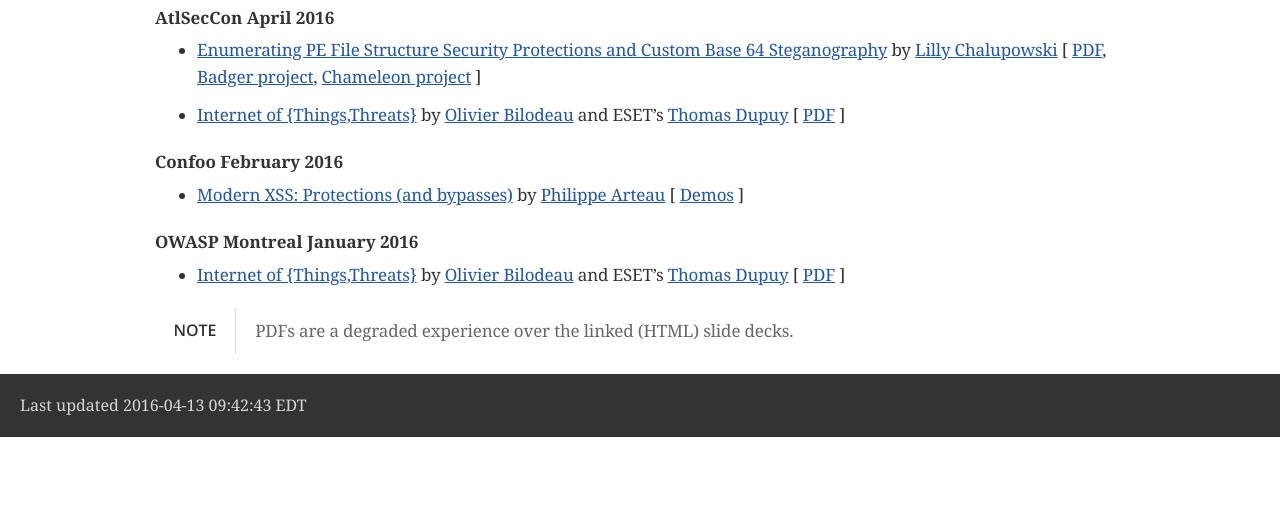
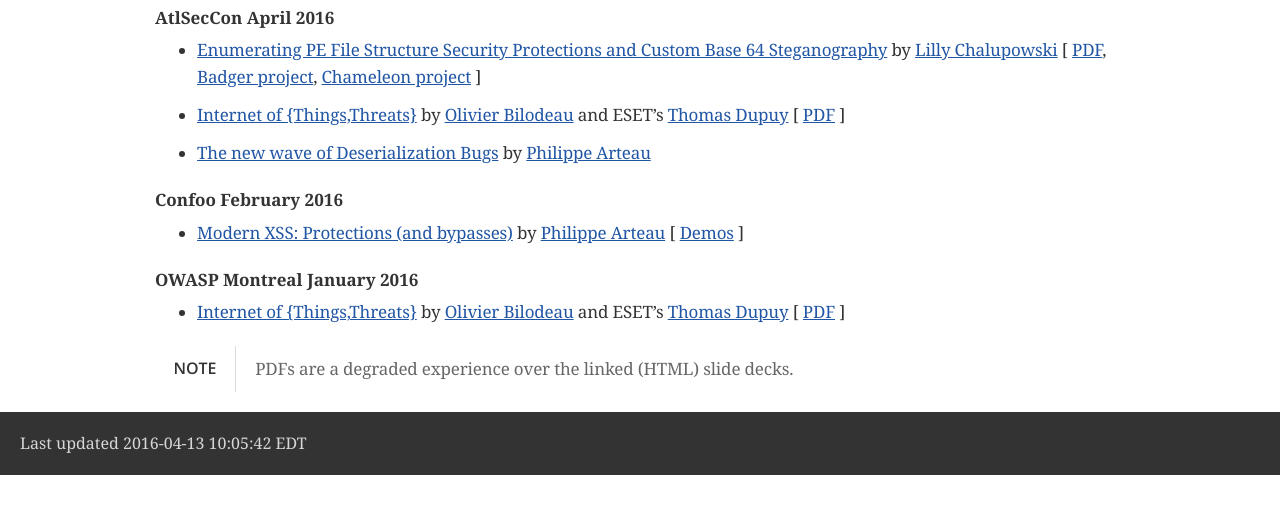
Before and after one commit to akpotter/presentations, a plain HTML site: page index.html in a window 1280 px wide. Shown: the part 114-628 px from the top of the page. Drawn offline with nearby package versions, Linux system fonts and the light colour scheme; a web font is replaced by a local one.

Commit message:
Added The new wave of Deserialization Bugs to the index

```diff
--- a/index.html
+++ b/index.html
@@ -442,6 +442,10 @@ by <a href="https://linkedin.com/in/lillygosec">Lilly Chalupowski</a> [
 by <a href="https://twitter.com/obilodeau">Olivier Bilodeau</a> and ESET&#8217;s <a href="https://twitter.com/nyx__o">Thomas Dupuy</a>
 [ <a href="2016-04-07_atlseccon/OlivierBilodeau_ThomasDupuy-Internet_of_Threats.pdf">PDF</a> ]</p>
 </li>
+<li>
+<p><a href="https://docs.google.com/presentation/d/1yZWsLSgrOYJjeQwJWXUckvLi0hFyvPry-x1DgR_P30g/preview">The
+new wave of Deserialization Bugs</a> by <a href="https://twitter.com/h3xstream">Philippe Arteau</a></p>
+</li>
 </ul>
 </div>
 </dd>
@@ -486,7 +490,7 @@ PDFs are a degraded experience over the linked (HTML) slide decks.
 </div>
 <div id="footer">
 <div id="footer-text">
-Last updated 2016-04-13 09:42:43 EDT
+Last updated 2016-04-13 10:05:42 EDT
 </div>
 </div>
 </body>
```
